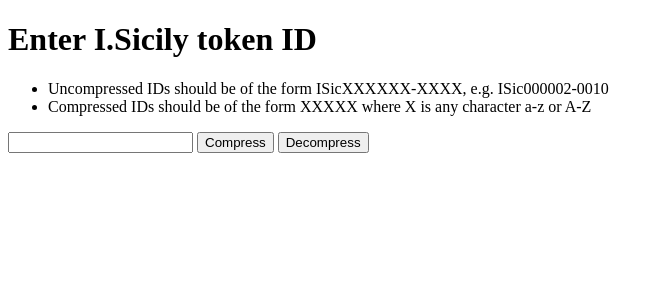
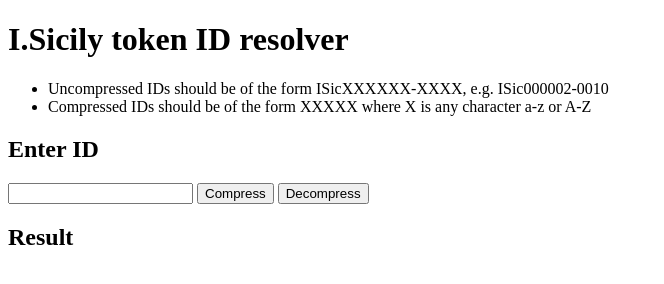
Before and after one commit to rsdc2/ISicID, a website: page index.html in a window 1280 px wide. Shown: the whole page, without its empty margins (0-664 px from the left). Drawn offline with Linux system fonts and the light colour scheme.

Commit message:
clearer directions

```diff
--- a/index.html
+++ b/index.html
@@ -7,15 +7,18 @@
   </head>
 
   <body>
-    <h1>Enter I.Sicily token ID</h1>
+    <h1>I.Sicily token ID resolver</h1>
     <ul>
       <li>Uncompressed IDs should be of the form ISicXXXXXX-XXXX, e.g. ISic000002-0010</li>
       <li>Compressed IDs should be of the form XXXXX where X is any character a-z or A-Z</li>
     </ul>
 
+    <h2>Enter ID</h2>
     <input id="text-input" type="text"/>
     <button id="compress-btn">Compress</button>
     <button id="decompress-btn">Decompress</button>
+
+    <h2>Result</h2>
     <p id="result"></p>
     <script src="./index.js"></script>
   </body>
```
